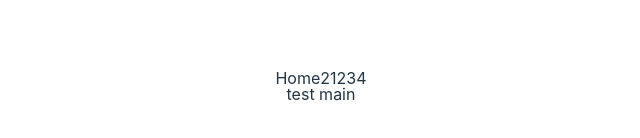
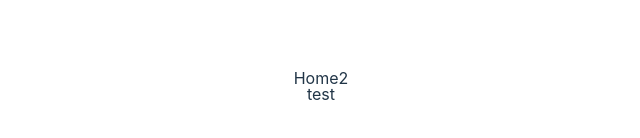
Before and after one commit to gotcharoom/gdp-ui, a React (Vite) app: page /test in a window 1280 px wide. Shown: the part 314-452 px from the top of the page, without its empty margins (319-959 px from the left). Built offline with nearby package versions, Linux system fonts and the light colour scheme.

Commit message:
Layout 설정 - 구조 설정

```diff
--- a/src/layout/CommonLayout.tsx
+++ b/src/layout/CommonLayout.tsx
@@ -1,23 +1,24 @@
-// import Header from './Header';
-
 import {Outlet, useMatches} from "react-router-dom";
 
+// Components
+import Header from "@layout/components/Header.tsx";
+import Snb from "@layout/components/Snb.tsx";
+import Footer from "@layout/components/Footer.tsx";
+
 const CommonLayout = () => {
+    /* state */
     const matches = useMatches();
     const title = matches.reverse().find((match) => match.handle?.title)?.handle?.title || "Default Title";
 
     return (
         <>
-        {/*<Header/>*/}
-        {/*<main>*/}
-        {/*    <Outlet/>*/}
-        {/*</main>*/}
-        <main>
-            {title}
-            1234
-            <Outlet />
-        </main>
-    </>
+            <Header/>
+            <Snb />
+            <main>
+                <Outlet context={{title}}/>
+            </main>
+            <Footer />
+        </>
     );
 };
 
--- /dev/null
+++ b/src/layout/components/Footer.tsx
@@ -0,0 +1,8 @@
+const Footer = () => {
+
+    return (
+        <></>
+    );
+}
+
+export default Footer;
--- /dev/null
+++ b/src/layout/components/Header.tsx
@@ -0,0 +1,8 @@
+const Header = () => {
+
+    return (
+        <></>
+    );
+}
+
+export default Header;
--- /dev/null
+++ b/src/layout/components/Snb.tsx
@@ -0,0 +1,8 @@
+const Snb = () => {
+
+    return (
+        <></>
+    );
+}
+
+export default Snb;
--- a/src/pages/sample/SampleUserMain.tsx
+++ b/src/pages/sample/SampleUserMain.tsx
@@ -1,9 +1,17 @@
+import {useOutletContext} from "react-router-dom";
+
 const SampleUserMain = () => {
+    const { title } = useOutletContext<{ title: string }>();
 
     return (
-        <div>
-            test main
-        </div>
+        <>
+            <div>
+                {title}
+            </div>
+            <div>
+                test
+            </div>
+        </>
     );
 }
 
--- a/src/routes/CustomRouter.tsx
+++ b/src/routes/CustomRouter.tsx
@@ -3,6 +3,7 @@ import {createBrowserRouter} from "react-router-dom";
 // Routes
 import UserRoutes from "@routes/user/UserRoutes.tsx";
 import AdminRoutes from "@routes/admin/AdminRoutes.tsx";
+
 
 const CustomRouter = createBrowserRouter([
     ...UserRoutes,
```
Also changed, not shown: src/layout/components/footer.tsx (deleted), src/layout/components/header.tsx (deleted), src/layout/components/snb.tsx (deleted).
